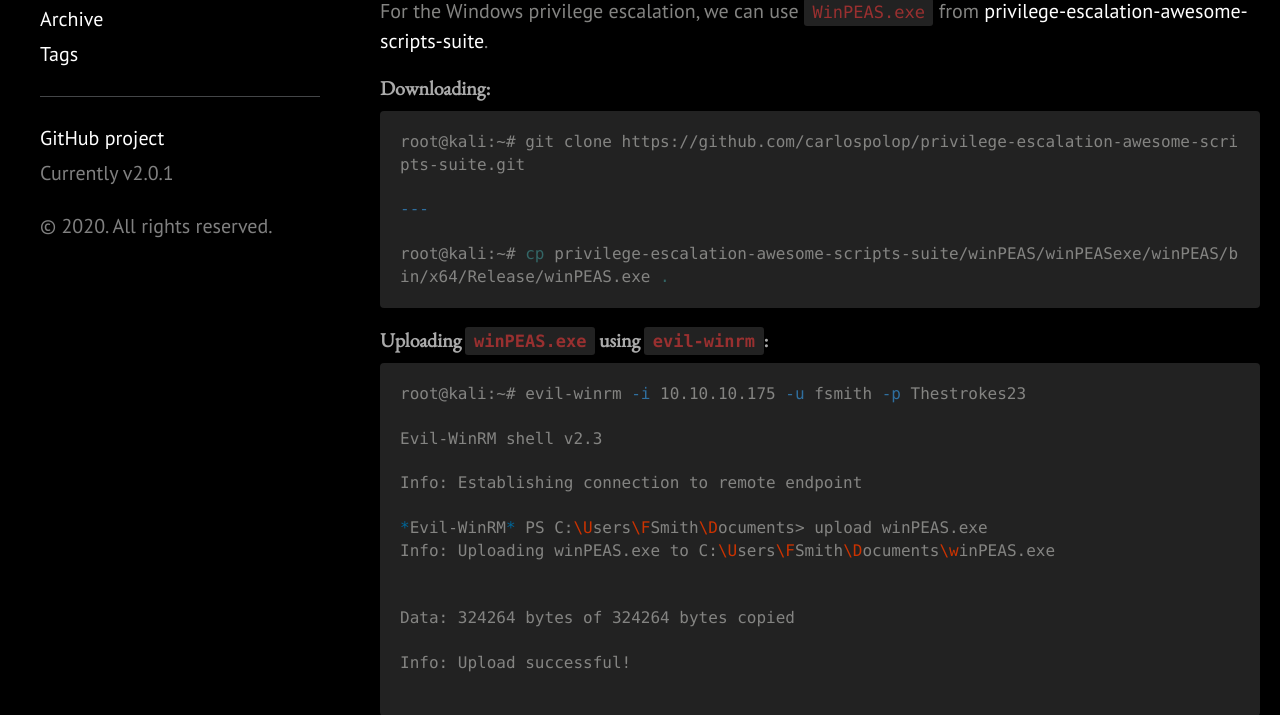
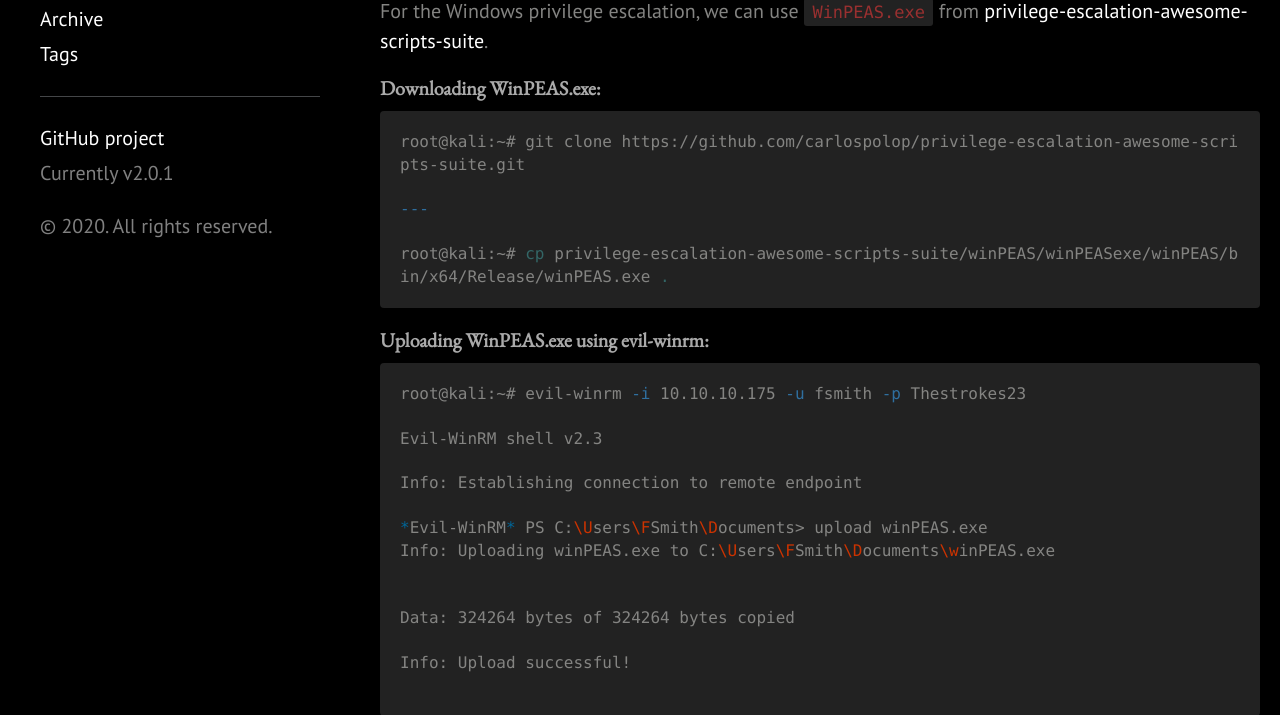
Before and after one commit to 1n4r1/1n4r1.github.io, a Jekyll site: the page built from _posts/2020-07-21-Hackthebox-Sauna-Walkthrough.md, in a window 1280 px wide and 900 px high, scrolled down 9753 px, cut to the strip 185-900 px from the top of the window. Built offline with Jekyll 4.4.1, drawn with Linux system fonts in a browser that asks for light colours; a style sheet for code colours, icons or effects is not loaded.

Commit message:
add sauna-walkthrough

````diff
--- a/_posts/2020-07-21-Hackthebox-Sauna-Walkthrough.md
+++ b/_posts/2020-07-21-Hackthebox-Sauna-Walkthrough.md
@@ -333,7 +333,7 @@ This permission is known that can be abused to sync credentials from a Domain Co
 ![placeholder](https://media.githubusercontent.com/media/1n4r1/1n4r1.github.io/master/public/images/2020-07-21/2020-07-20-23-54-58.png)
 
 For the Windows privilege escalation, we can use `WinPEAS.exe` from [privilege-escalation-awesome-scripts-suite](https://github.com/carlospolop/privilege-escalation-awesome-scripts-suite/tree/master/winPEAS).
-#### Downloading:
+#### Downloading WinPEAS.exe:
 ```shell
 root@kali:~# git clone https://github.com/carlospolop/privilege-escalation-awesome-scripts-suite.git
 
@@ -342,7 +342,7 @@ root@kali:~# git clone https://github.com/carlospolop/privilege-escalation-aweso
 root@kali:~# cp privilege-escalation-awesome-scripts-suite/winPEAS/winPEASexe/winPEAS/bin/x64/Release/winPEAS.exe .
 ```
 
-#### Uploading `winPEAS.exe` using `evil-winrm`:
+#### Uploading WinPEAS.exe using evil-winrm:
 ```shell
 root@kali:~# evil-winrm -i 10.10.10.175 -u fsmith -p Thestrokes23
 
````
